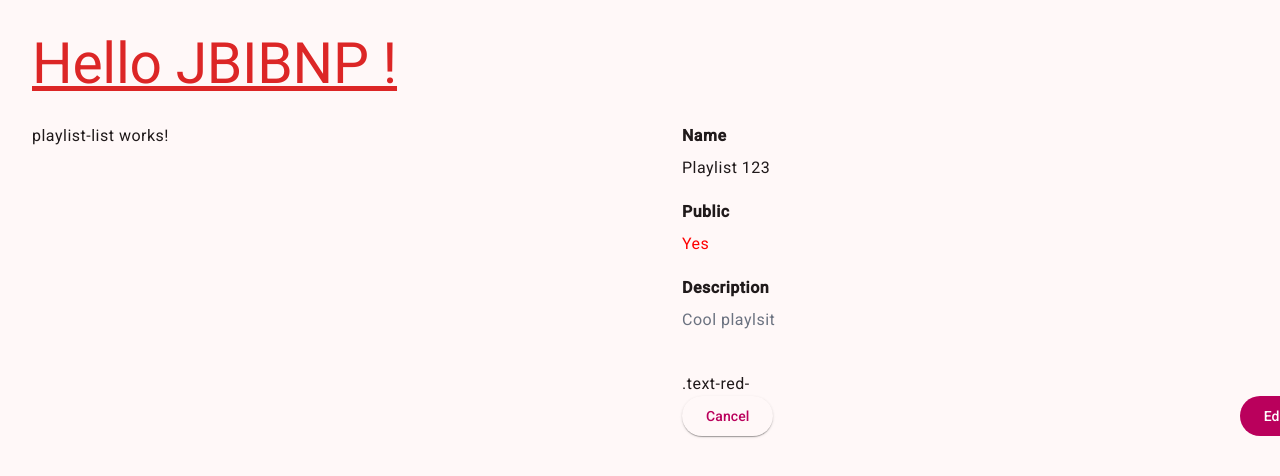
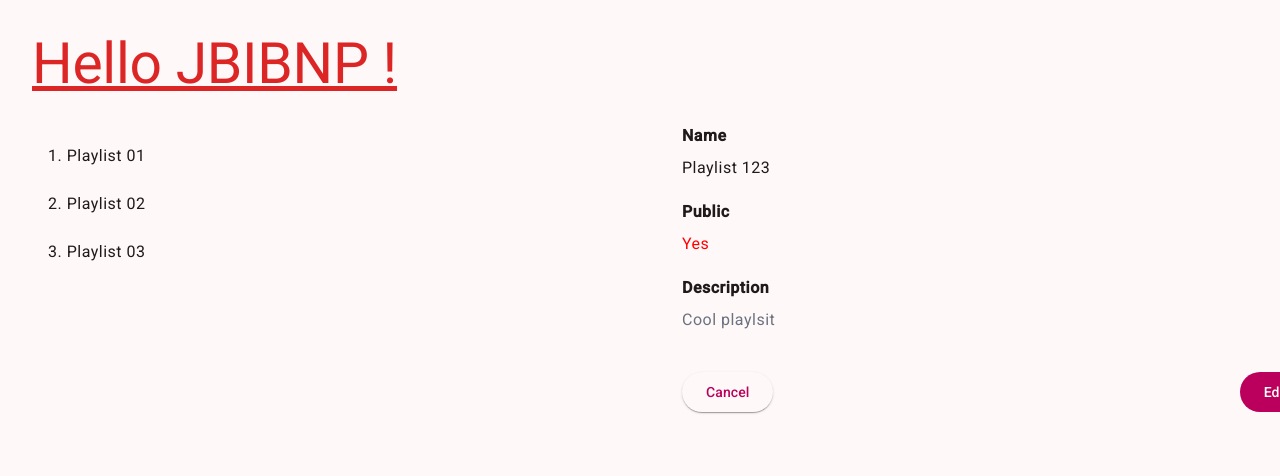
Before and after one commit to ev45ive/jbi-bnp-angular, an Angular app: page /playlists in a window 1280 px wide. Shown: the top 476 px of the page. Built offline with nearby package versions, Linux system fonts and the light colour scheme.

Commit message:
Exercise: rendering lists

```diff
--- a/src/app/playlists/components/playlist-list/playlist-list.component.html
+++ b/src/app/playlists/components/playlist-list/playlist-list.component.html
@@ -1 +1,17 @@
-<p>playlist-list works!</p>
+
+
+<!-- mat-nav-list>mat-list-item*3>div{$. Playlist $$} -->
+
+<mat-nav-list>
+    <mat-list-item>
+        <div>1. Playlist 01</div>
+    </mat-list-item>
+
+    <mat-list-item>
+        <div>2. Playlist 02</div>
+    </mat-list-item>
+
+    <mat-list-item>
+        <div>3. Playlist 03</div>
+    </mat-list-item>
+</mat-nav-list>
--- a/src/app/playlists/playlists.component.html
+++ b/src/app/playlists/playlists.component.html
@@ -8,9 +8,6 @@
       <app-playlist-editor *ngSwitchCase="'editor'" />
     </ng-container>
 
-
-    .text-red-
-
     <div class="flex justify-between w-full">
       <button mat-raised-button (click)="mode = 'details'">Cancel</button>
       <button mat-flat-button (click)="mode = 'editor'">Edit</button>
```
Also changed, not shown: 1 other file (tests, documents, lock files or other folders).
